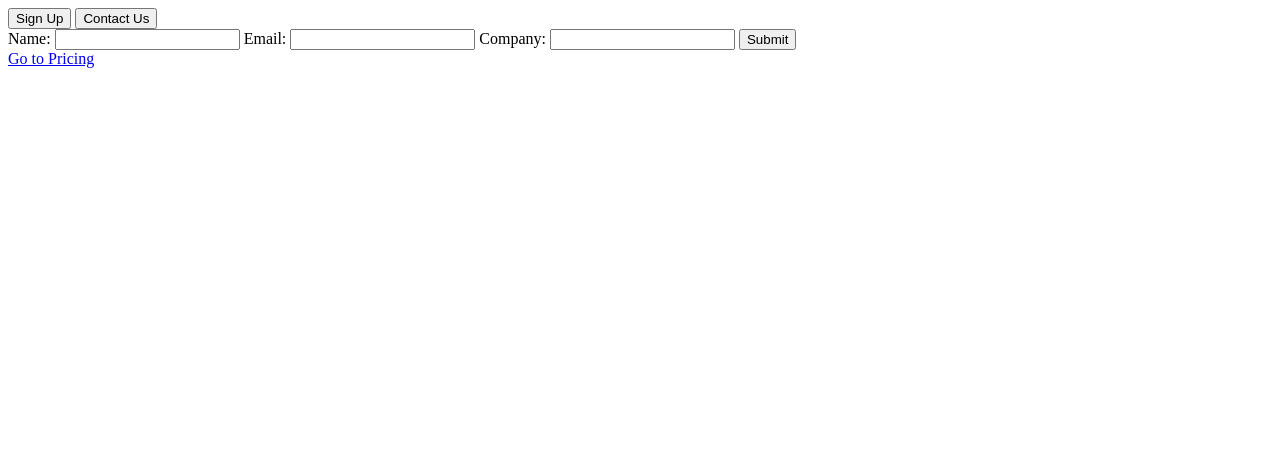
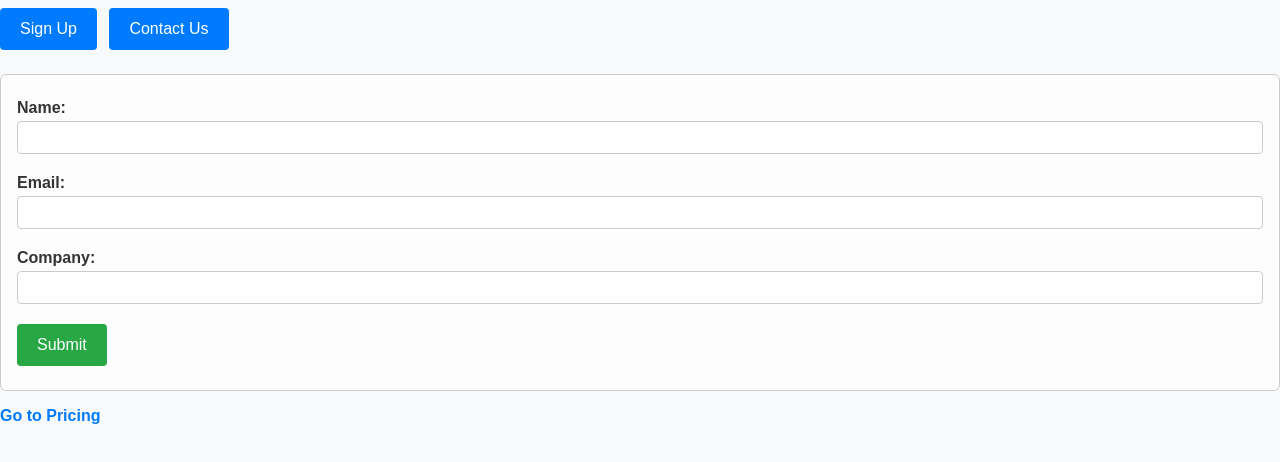
Before and after one commit to cecilialeung05/marketing-funnel-demo, a plain HTML site: page index.html in a window 1280 px wide. Drawn offline with Linux system fonts and the light colour scheme.

Commit message:
Add simple styles.css

```diff
--- a/index.html
+++ b/index.html
@@ -10,6 +10,7 @@
     'https://www.googletagmanager.com/gtm.js?id='+i+dl;f.parentNode.insertBefore(j,f);
     })(window,document,'script','dataLayer','GTM-P7CG7M49');</script>
     <!-- End Google Tag Manager -->
+    <link rel="stylesheet" href="styles.css" />
 </head>
 <body>
   <!-- Insert the GTM BODY snippet below (inside a <noscript> tag) -->
--- /dev/null
+++ b/styles.css
@@ -0,0 +1,91 @@
+/* Global Reset & Body Styling */
+* {
+    box-sizing: border-box;
+  }
+
+  body {
+    margin: 0;
+    font-family: Arial, sans-serif;
+    background-color: #f8f9fa; /* Light neutral background */
+    color: #333;
+  }
+
+  /* Container for central alignment and spacing */
+  .container {
+    max-width: 600px;
+    margin: 0 auto;
+    padding: 1rem;
+    background: #fff;
+    margin-top: 2rem;
+    border-radius: 6px;
+    box-shadow: 0 2px 4px rgba(0,0,0,0.1);
+  }
+
+  /* Heading style */
+  h1 {
+    text-align: center;
+    margin-bottom: 1rem;
+  }
+
+  /* Buttons */
+  button {
+    display: inline-block;
+    background-color: #007bff; /* Blue background */
+    color: #fff;
+    border: none;
+    padding: 0.75rem 1.25rem;
+    margin: 0.5rem 0.5rem 0.5rem 0;
+    cursor: pointer;
+    font-size: 1rem;
+    border-radius: 4px;
+    transition: background-color 0.2s ease-in-out;
+  }
+
+  button:hover {
+    background-color: #0056b3;
+  }
+
+  /* Form layout */
+  form {
+    margin-top: 1rem;
+    border: 1px solid #ccc;
+    padding: 1rem;
+    border-radius: 6px;
+    background: #fdfdfd;
+  }
+
+  form label {
+    display: block;
+    margin: 0.5rem 0 0.25rem;
+    font-weight: bold;
+  }
+
+  form input {
+    width: 100%;
+    padding: 0.5rem;
+    margin-bottom: 0.75rem;
+    border: 1px solid #ccc;
+    border-radius: 4px;
+  }
+
+  form button[type="submit"] {
+    margin-top: 0.5rem;
+    background-color: #28a745; /* distinct color for submit button */
+  }
+
+  form button[type="submit"]:hover {
+    background-color: #218838;
+  }
+
+  /* Link to Pricing */
+  #pricingLink {
+    display: inline-block;
+    margin-top: 1rem;
+    text-decoration: none;
+    color: #007bff;
+    font-weight: bold;
+  }
+
+  #pricingLink:hover {
+    text-decoration: underline;
+  }
```
